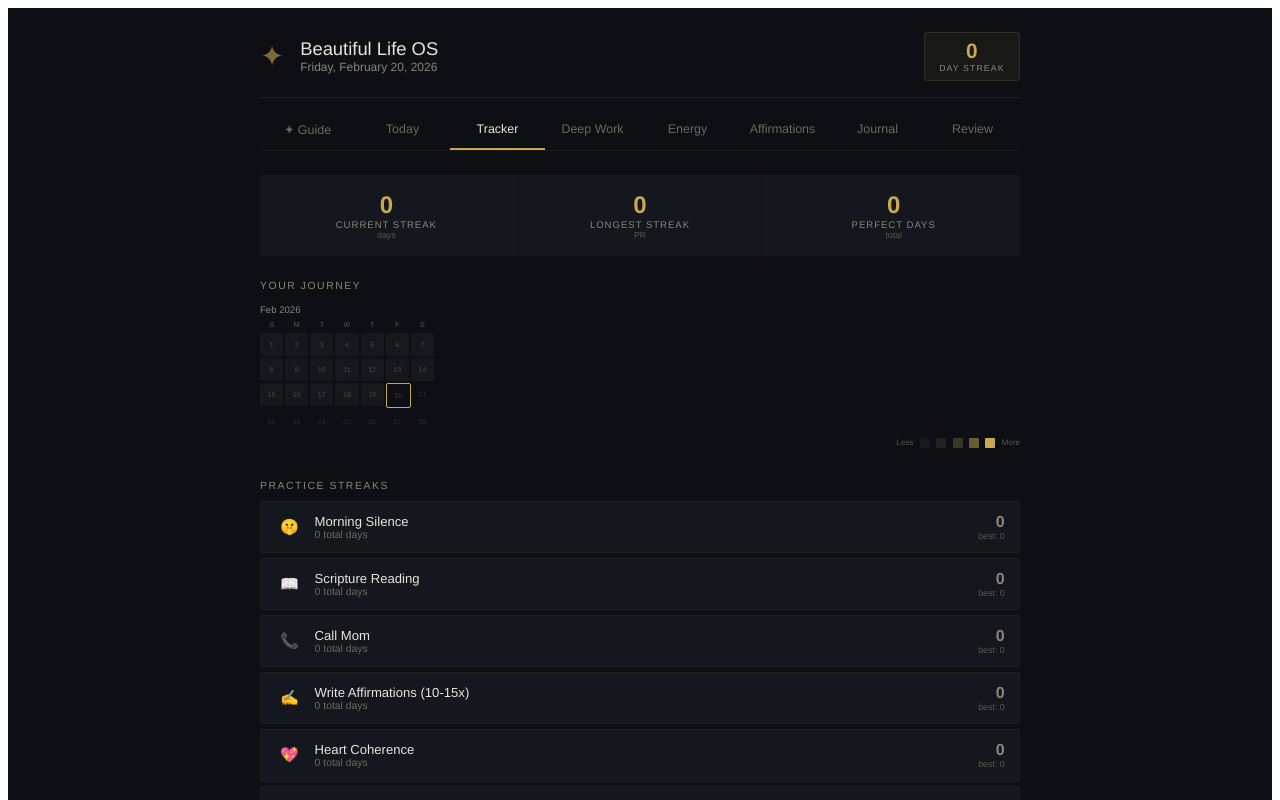
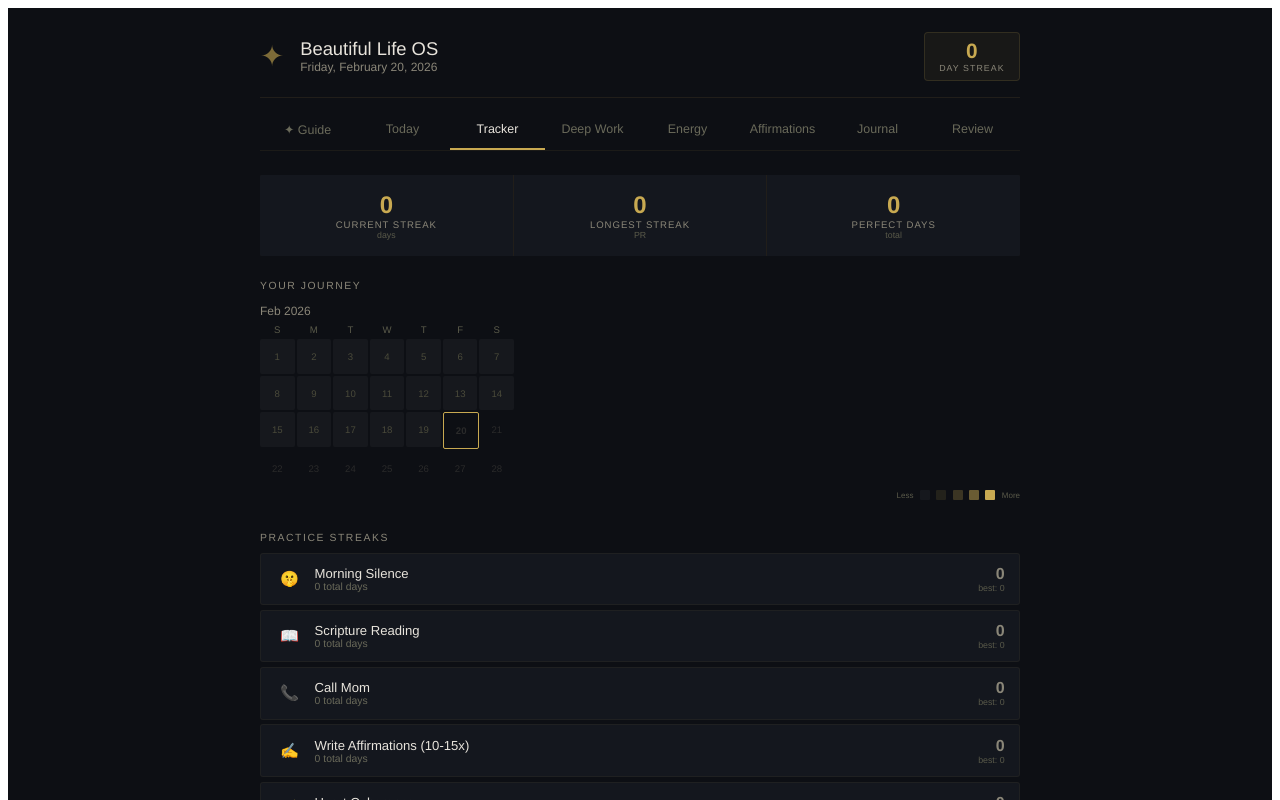
Before and after one commit to btcbullrider/beautiful-life-os, a React (Vite) app: page / in a window 1280 px wide. Both pictures are taken after a click on the button "Tracker". Shown: the top 800 px of the page. Built offline with nearby package versions, Linux system fonts and the light colour scheme.

Commit message:
larger calendar heatmap cells

```diff
--- a/src/components/Tracker.jsx
+++ b/src/components/Tracker.jsx
@@ -162,7 +162,7 @@ export default function TrackerTab({ history }) {
     {/* Calendar Heatmap */}
     <div style={{ marginBottom: "2rem" }}>
       <div style={{ fontSize: "0.65rem", letterSpacing: "0.15em", textTransform: "uppercase", color: "#8A8678", marginBottom: "0.8rem" }}>Your journey</div>
-      <div style={{ display: "flex", flexWrap: "wrap", gap: "1rem" }}>
+      <div style={{ display: "flex", flexWrap: "wrap", gap: "1.5rem" }}>
         {months.map((m, mi) => {
           const firstDay = new Date(m.year, m.month, 1);
           const daysInMonth = new Date(m.year, m.month + 1, 0).getDate();
@@ -177,10 +177,10 @@ export default function TrackerTab({ history }) {
             cells.push({ day: d, date: ds, isFuture, count: entry ? entry.count : 0, total: entry ? entry.total : CL.length });
           }
           return (
-            <div key={mi} style={{ minWidth: 160 }}>
-              <div style={{ fontSize: "0.6rem", color: "#8A8678", marginBottom: "0.3rem", fontWeight: 500 }}>{monthLabel}</div>
+            <div key={mi} style={{ minWidth: 240 }}>
+              <div style={{ fontSize: "0.75rem", color: "#8A8678", marginBottom: "0.4rem", fontWeight: 500 }}>{monthLabel}</div>
               <div style={{ display: "grid", gridTemplateColumns: "repeat(7, 1fr)", gap: 2 }}>
-                {dayHeaders.map((h, hi) => <div key={hi} style={{ fontSize: "0.45rem", color: "#5A5A4A", textAlign: "center", paddingBottom: 2 }}>{h}</div>)}
+                {dayHeaders.map((h, hi) => <div key={hi} style={{ fontSize: "0.6rem", color: "#5A5A4A", textAlign: "center", paddingBottom: 2 }}>{h}</div>)}
                 {cells.map((cell, ci) => cell === null ? (
                   <div key={"e"+ci} />
                 ) : (
@@ -189,7 +189,7 @@ export default function TrackerTab({ history }) {
                     background: getHeatColor(cell.count, cell.total, cell.isFuture),
                     border: cell.date === todayStr ? "1.5px solid #C8A951" : "none",
                     display: "flex", alignItems: "center", justifyContent: "center",
-                    fontSize: "0.45rem", color: cell.isFuture ? "#2A2A2A" : cell.count > 0 ? "#0D0F14" : "#4A4A3A",
+                    fontSize: "0.6rem", color: cell.isFuture ? "#2A2A2A" : cell.count > 0 ? "#0D0F14" : "#4A4A3A",
                     fontWeight: cell.date === todayStr ? 600 : 400,
                   }}>{cell.day}</div>
                 ))}
```
